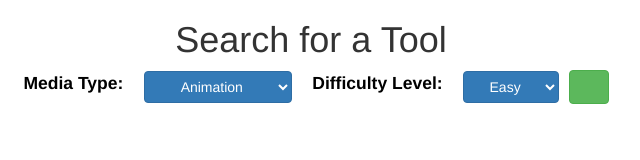
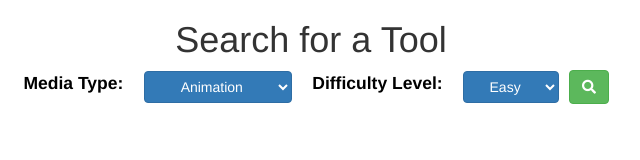
Before and after one commit to bleuplaneteer/Tool-Search, a plain HTML site: page index.html in a window 1280 px wide. Shown: the full height of the page, 329-969 px from the left. Drawn offline with nearby package versions, Linux system fonts and the light colour scheme.

Commit message:
Update index.html

```diff
--- a/index.html
+++ b/index.html
@@ -40,7 +40,7 @@
       </select>
     </div>
     <div class="submit-button">
-      <button class="btn btn-success fas fa-search" type="button" onclick="findTools()"></button>
+      <button class="btn btn-success" type="button" onclick="findTools()"><i class="fas fa-search"></i></button>
     </div>
   </div>
 </header>
```
